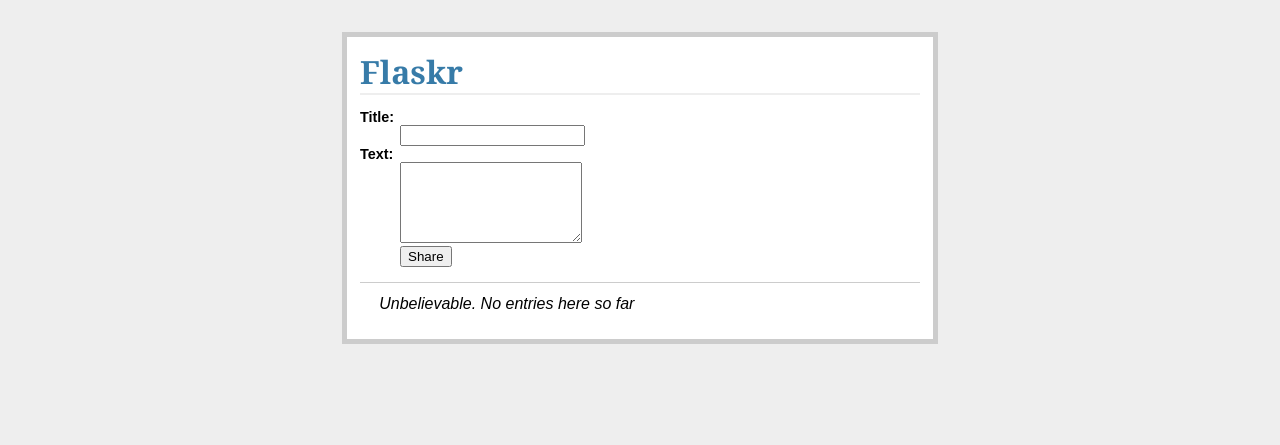
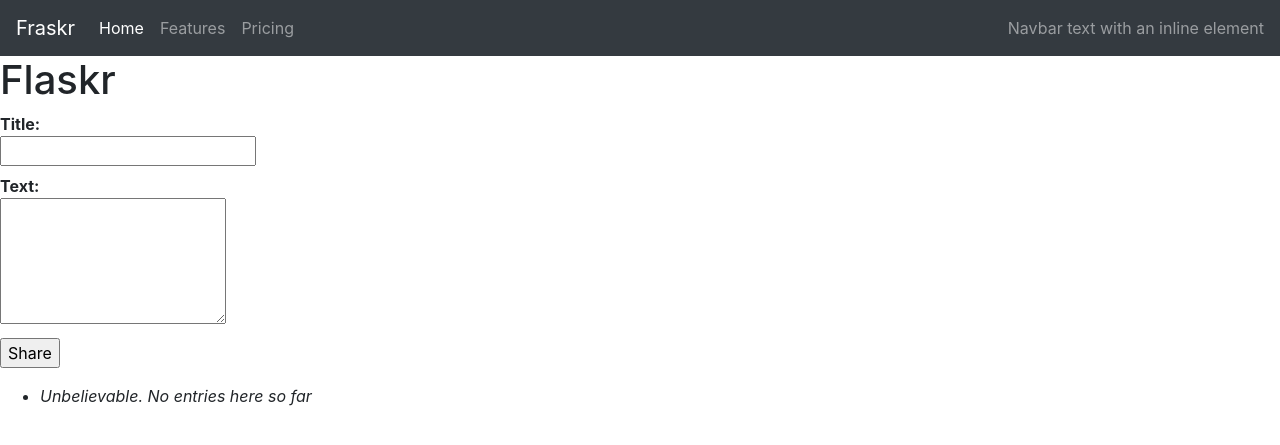
Before and after one commit to ShingoYadomoto/flaskr, a Flask app: page / in a window 1280 px wide. Shown: the top 445 px of the page. Run offline with Flask 2, Linux system fonts and the light colour scheme; data that the repository does not hold is empty; some libraries are stand-ins or nearby versions.

Commit message:
headタグ修正・グローバルナビ作成

```diff
--- a/flaskr/static/style.css
+++ /dev/null
@@ -1,59 +0,0 @@
-body {
-  font-family: sans-serif;
-  background: #eee;
-}
-a, h1, h2 {
-  color: #377ba8;
-}
-h1, h2 {
-  font-family: 'Georgia', serif;
-  margin: 0;
-}
-h1 {
-  border-bottom: 2px solid #eee;
-}
-h2 {
-  font-size: 1.2em;
-}
-
-.page {
-  margin: 2em auto;
-  width: 35em;
-  border: 5px solid #ccc;
-  padding: 0.8em;
-  background: white;
-}
-.entries {
-  list-style: none;
-  margin: 0;
-  padding: 0;
-}
-.entries li {
-  margin: 0.8em 1.2em;
-}
-.entries li h2 {
-  margin-left: -1em;
-}
-.add-entry {
-  font-size: 0.9em;
-  border-bottom: 1px solid #ccc;
-}
-.add-entry dl {
-  font-weight: bold;
-}
-.metanav {
-  text-align: right;
-  font-size: 0.8em;
-  padding: 0.3em;
-  margin-bottom: 1em;
-  background: #fafafa;
-}
-.flash {
-  background: #cee5F5;
-  padding: 0.5em;
-  border: 1px solid #aacbe2;
-}
-.error {
-  background: #f0d6d6;
-  padding: 0.5em;
-}
--- /dev/null
+++ b/flaskr/templates/components/global_nav.html
@@ -0,0 +1,22 @@
+<nav class="navbar navbar-dark bg-dark navbar-expand-lg navbar-light bg-light">
+    <a class="navbar-brand" href="#">Fraskr</a>
+    <button class="navbar-toggler" type="button" data-toggle="collapse" data-target="#navbarText" aria-controls="navbarText" aria-expanded="false" aria-label="Toggle navigation">
+        <span class="navbar-toggler-icon"></span>
+    </button>
+    <div class="collapse navbar-collapse" id="navbarText">
+        <ul class="navbar-nav mr-auto">
+            <li class="nav-item active">
+                <a class="nav-link" href="#">Home <span class="sr-only">(current)</span></a>
+            </li>
+            <li class="nav-item">
+                <a class="nav-link" href="#">Features</a>
+            </li>
+            <li class="nav-item">
+                <a class="nav-link" href="#">Pricing</a>
+            </li>
+        </ul>
+        <span class="navbar-text">
+          Navbar text with an inline element
+        </span>
+    </div>
+</nav>
--- a/flaskr/templates/layout.html
+++ b/flaskr/templates/layout.html
@@ -1,10 +1,28 @@
-<!doctype html>
+<!DOCTYPE html>
+<html lang="ja">
+<head>
+    <meta charset="utf-8">
+    <meta http-equiv="X-UA-Compatible" content="IE=edge">
+    <meta name="viewport" content="width=device-width, initial-scale=1">
+
     <title>Flaskr</title>
+
+    <link href="static/css/bootstrap.min.css" rel="stylesheet">
     <link rel=stylesheet type=text/css href="{{ url_for('static', filename='style.css') }}">
+    <script src="https://ajax.googleapis.com/ajax/libs/jquery/1.11.3/jquery.min.js"></script>
+    <script src="static/js/bootstrap.min.js"></script>
+</head>
+<body>
+    <header>
+        {% include 'components/global_nav.html' %}
+    </header>
     <div class=page>
         <h1>Flaskr</h1>
         {% for message in get_flashed_messages() %}
             <div class=flash>{{ message }}</div>
         {% endfor %}
-    {% block body %}{% endblock %}
+        {% block body %}
+        {% endblock %}
     </div>
+</body>
+</html>
```
Lines whose indentation alone changed are shown as unchanged.
